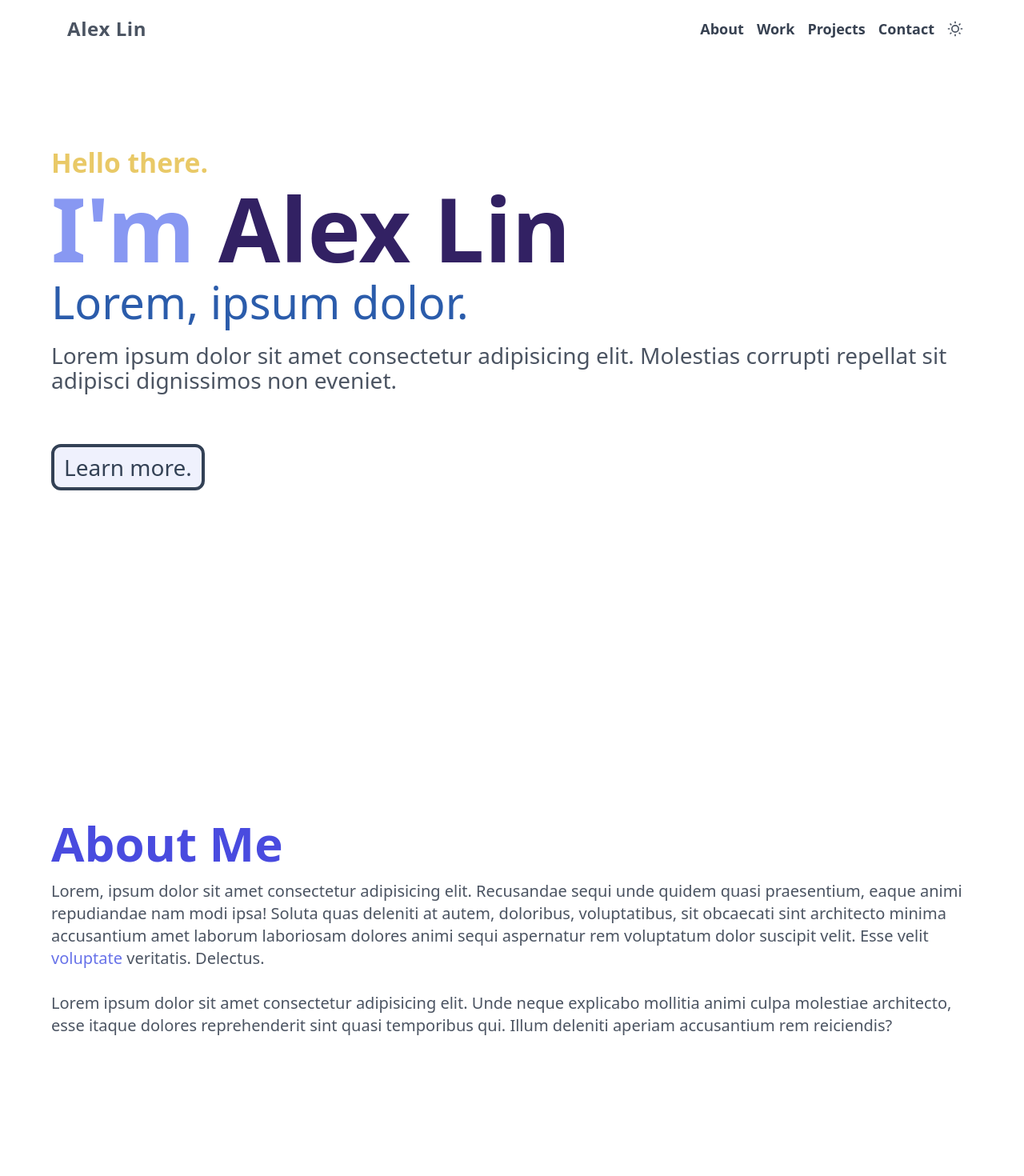
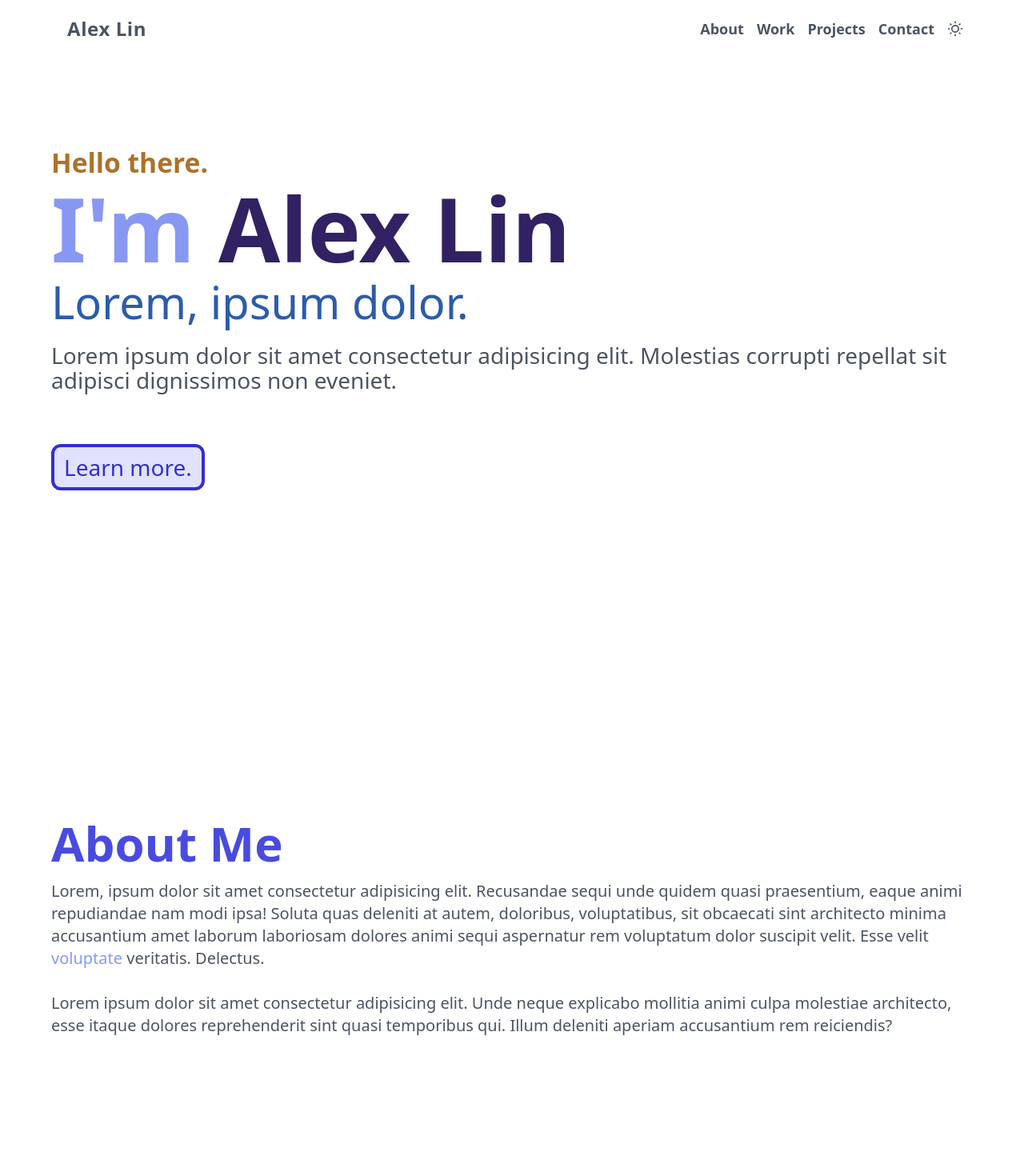
Before and after one commit to alxn3/personal-website-oldv2, a Next.js app: page / in a window 1280 px wide. Shown: the top 1470 px of the page at 80% size. Built offline with nearby package versions, Linux system fonts and the light colour scheme.

Commit message:
Adjust styles and colors

```diff
--- a/src/components/highlighted-text.tsx
+++ b/src/components/highlighted-text.tsx
@@ -1,11 +1,15 @@
-import { ReactNode } from "react";
+import { ReactNode } from 'react';
 
 type Props = {
-    children?: ReactNode;
-}
+  children?: ReactNode;
+};
 
-const HighlightedText = ({children}: Props) => {
-    return <span className="text-primary-300 dark:text-primary-300">{children}</span>
-}
+const HighlightedText = ({ children }: Props) => {
+  return (
+    <span className="transition-colors text-primary-200 hover:text-primary-500 dark:text-primary-500 dark:hover:text-primary-200">
+      {children}
+    </span>
+  );
+};
 
 export default HighlightedText;
--- a/src/components/nav.tsx
+++ b/src/components/nav.tsx
@@ -24,6 +24,10 @@ const links: { name: string; url: string }[] = [
   },
 ];
 
+const linkTextStyles = 'transition-colors hover:text-primary-200';
+const menuTextStyles =
+  'transition-colors text-secondary-100/80 dark:text-secondary-800/80 hover:text-primary-50 dark:hover:text-primary-50';
+
 const Nav = () => {
   const [isOpen, setIsOpen] = useState(false);
   const menuButton = useRef<HTMLButtonElement>(null);
@@ -42,58 +46,42 @@ const Nav = () => {
   }, []);
 
   return (
-    <nav className="fixed top-0 left-0 w-full bg-white dark:bg-gray-900 transition-colors">
+    <nav className="fixed top-0 left-0 w-full transition-colors bg-white dark:bg-gray-900">
       <div className=" flex flex-row flex-wrap items-center justify-between w-[min(90%,78rem)] mx-auto p-3 ">
         <Link href="/">
           <a className="p-2">
-            <span className="text-2xl font-bold tracking-wide">
-              Alex Lin
-            </span>
+            <span className="text-2xl font-bold tracking-wide">Alex Lin</span>
           </a>
         </Link>
         <div className="flex flex-row items-center space-x-4 text-lg">
           <div className="flex-row items-center hidden space-x-4 font-semibold sm:flex">
             {links.map((link) => (
               <Link href={link.url} key={link.url}>
-                <a className="text-gray-700 transition-colors dark:text-gray-300 hover:text-primary-300 dark:hover:text-primary-500">
-                  {link.name}
-                </a>
+                <a className={linkTextStyles}>{link.name}</a>
               </Link>
             ))}
           </div>
           <div
-            className={`h-full fixed top-0 right-0 flex flex-col bg-primary-800 text-secondary-100/80 transition-transform ease-in-out duration-300 w-[min(24rem,100%)] ${
+            className={`h-full fixed top-0 right-0 flex flex-col bg-primary-500  transition-transform ease-in-out duration-300 w-[min(24rem,100%)] ${
               isOpen ? 'translate-x-0' : 'translate-x-[100%]'
             }`}
           >
             <div className="flex flex-col items-center justify-center h-full space-y-8 text-5xl">
               {links.map((link) => (
                 <Link href={link.url} key={link.url}>
-                  <a className="transition-colors hover:text-primary-50">
-                    {link.name}
-                  </a>
+                  <a className={menuTextStyles}>{link.name}</a>
                 </Link>
               ))}
               <Socials
                 className="text-[0.8em]"
-                iconClassName="hover:text-primary-50 transition-colors"
+                iconClassName={menuTextStyles}
               />
             </div>
           </div>
-          <div
-            className={`z-10 flex flex-row space-x-2 text-xl ${
-              isOpen && 'text-secondary-100/80'
-            }`}
-          >
-            <ThemeToggle
-              className={`transition-colors ${
-                isOpen ? 'hover:text-primary-50' : 'hover:text-primary-400'
-              }`}
-            />
+          <div className="z-10 flex flex-row space-x-2 text-xl">
+            <ThemeToggle className={isOpen ? menuTextStyles : linkTextStyles} />
             <button
-              className={`inline-block md:hidden transition-colors ${
-                isOpen ? 'hover:text-primary-50' : 'hover:text-primary-400'
-              }`}
+              className={`md:hidden ${isOpen ? menuTextStyles : linkTextStyles}`}
               onClick={() => setIsOpen(!isOpen)}
               ref={menuButton}
             >
--- a/src/components/outline-button.tsx
+++ b/src/components/outline-button.tsx
@@ -9,7 +9,7 @@ type Props = {
 const OutlineButton = ({ className, onClick, children }: Props) => {
   return (
     <button
-      className={`border-4 rounded-xl border-slate-700 text-slate-700 px-3 py-1 hover:bg-slate-700 hover:text-slate-200 transition-colors ${
+      className={`border-4 rounded-xl px-3 py-1 border-primary-500 bg-primary-300/20 text-primary-500 hover:text-primary-50 hover:bg-primary-500/90 transition-colors ${
         className || ''
       }`}
       onClick={onClick}
--- a/src/components/sections/hero.tsx
+++ b/src/components/sections/hero.tsx
@@ -6,7 +6,7 @@ const Hero = () => {
     <div className="flex flex-col items-center justify-center h-full">
       <div className="text-[min(14vw,7rem)] leading-none">
         <div className="mb-12 space-y-2">
-          <p className="text-[0.3em] font-bold text-accent-300">
+          <p className="text-[0.3em] font-bold text-accent-600 dark:text-accent-300">
             Hello there.
           </p>
           <h1 className="font-semibold text-primary-200 dark:text-primary-600">
@@ -23,7 +23,7 @@ const Hero = () => {
             corrupti repellat sit adipisci dignissimos non eveniet.
           </p>
         </div>
-        <OutlineButton className="block leading-normal text-[0.25em] border-primary-500 bg-primary-300/10 text-primary-500 hover:text-primary-50 hover:bg-primary-700">
+        <OutlineButton className="block leading-normal text-[0.25em]">
           <Link href="/">Learn more.</Link>
         </OutlineButton>
       </div>
```
